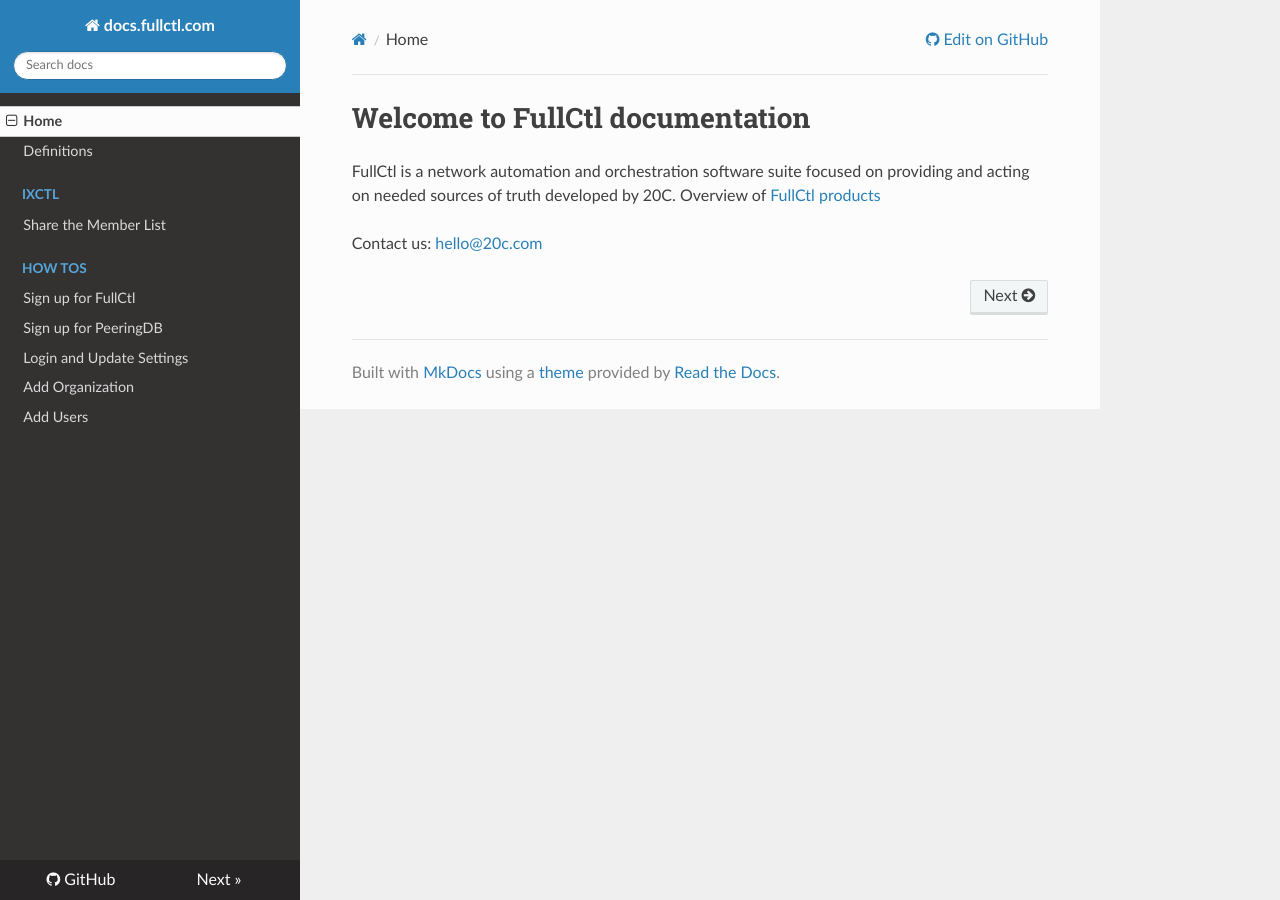
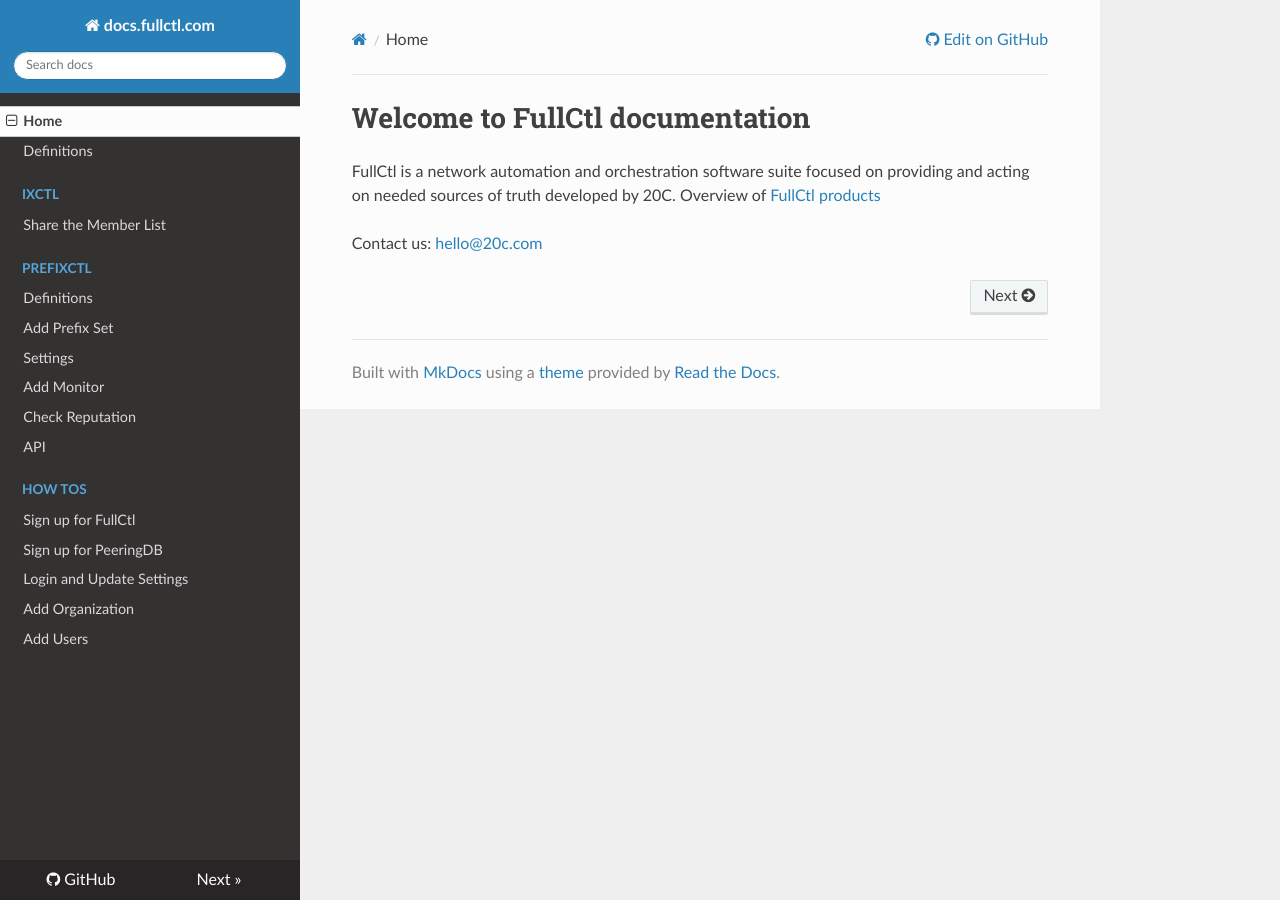
Before and after one commit to fullctl/docs.fullctl.com, an MkDocs documentation site: the page built from docs/index.md, in a window 1280 px wide. Built offline with MkDocs 1.6.1, drawn with Linux system fonts in a browser that asks for light colours; nearby versions of some CDN libraries.

Commit message:
Update mkdocs.yml

```diff
--- a/mkdocs.yml
+++ b/mkdocs.yml
@@ -10,7 +10,13 @@ nav:
 #  - PeerCtl:
   - IXCtl:
     - Share the Member List: ixctl/Share-the-member-list.md
-#  - PrefixCtl:
+  - PrefixCtl:
+    - Definitions: PREFIXCLT/PeerCtl-Definitions.md
+    - Add Prefix Set: PREFIXCLT/Add-Prefix-Set.md
+    - Settings: PREFIXCLT/Settings.md
+    - Add Monitor: PREFIXCLT/Add-Monitor.md
+    - Check Reputation: PREFIXCLT/Check-Reputation.md
+    - API: PREFIXCLT/API.md
   - How Tos:
     - Sign up for FullCtl: HowTos/Sign-up-for-account.md
     - Sign up for PeeringDB: HowTos/Sign-up-for-PeeringDB.md
```
